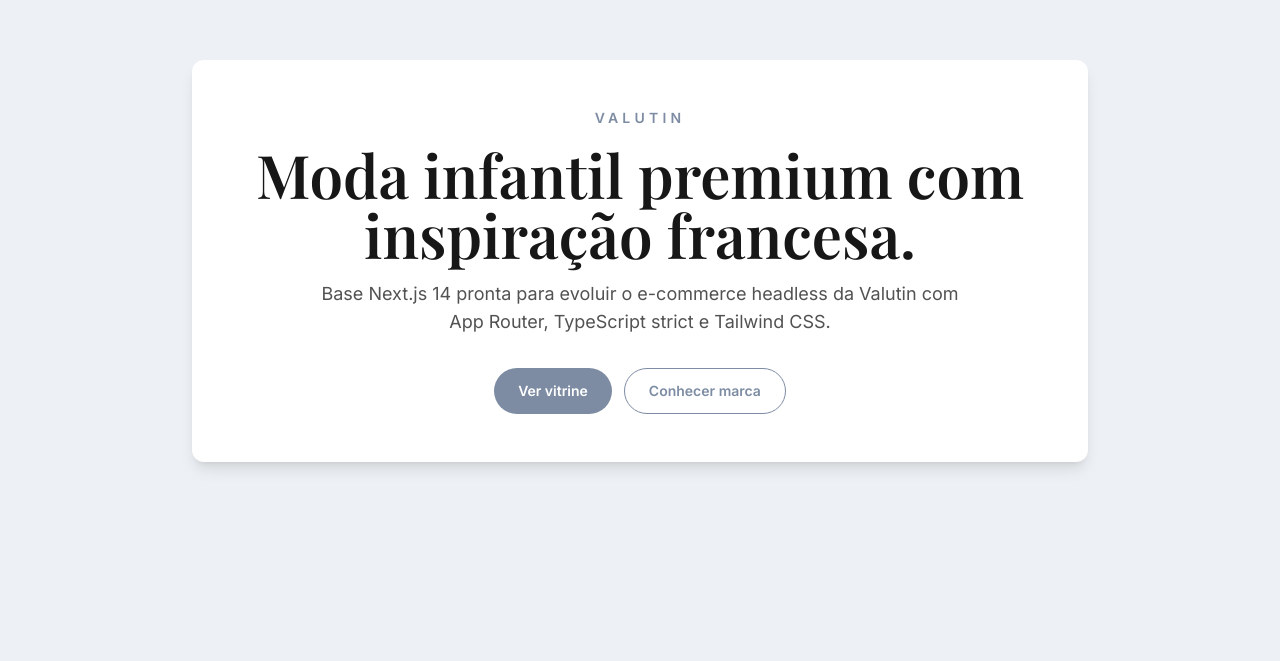
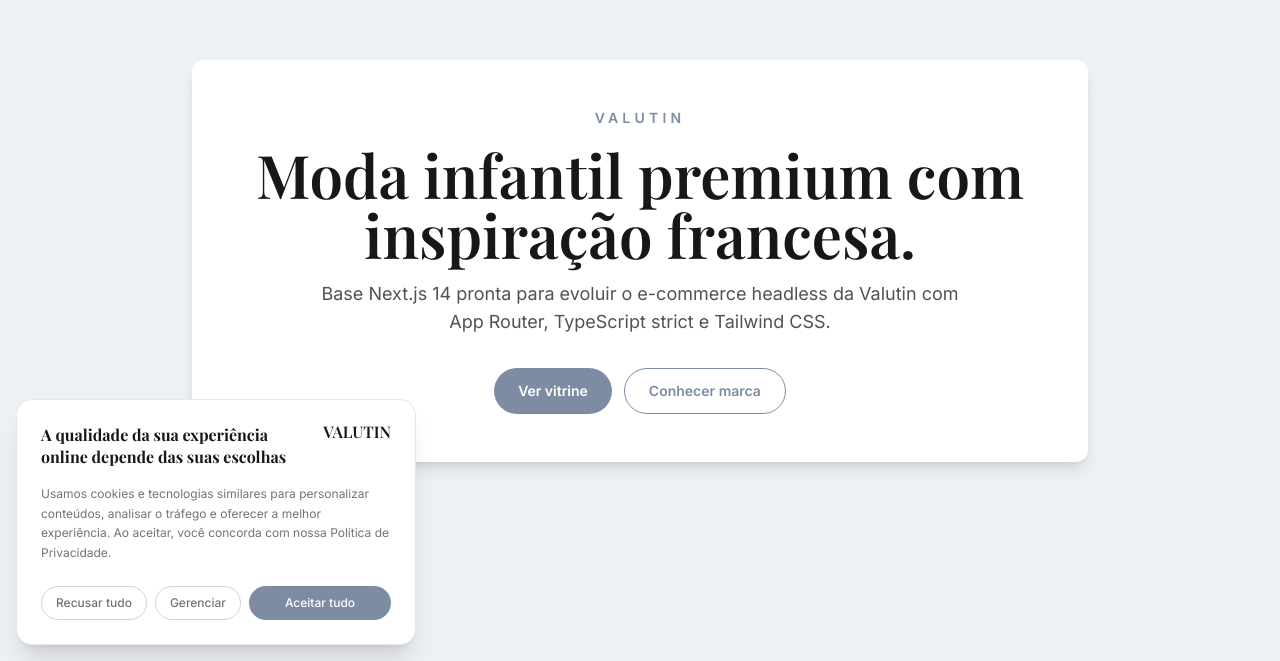
Before and after one commit to emeverton/valutin-ecommerce, a Next.js app: page / in a window 1280 px wide. Shown: the part 139-800 px from the top of the page. Built offline with nearby package versions, Linux system fonts and the light colour scheme.

Commit message:
feat: add CookieBanner LGPD with Framer Motion and localStorage persistence

```diff
--- a/src/app/layout.tsx
+++ b/src/app/layout.tsx
@@ -1,5 +1,6 @@
 import type { Metadata } from "next";
 import { Inter, Playfair_Display } from "next/font/google";
+import { CookieBanner } from "@/components/gdpr/CookieBanner";
 import "./globals.css";
 
 const playfairDisplay = Playfair_Display({
@@ -32,7 +33,10 @@ export default function RootLayout({
       lang="pt-BR"
       className={`${playfairDisplay.variable} ${inter.variable} h-full antialiased`}
     >
-      <body className="flex min-h-full flex-col font-body">{children}</body>
+      <body className="flex min-h-full flex-col font-body">
+        {children}
+        <CookieBanner />
+      </body>
     </html>
   );
 }
--- /dev/null
+++ b/src/components/gdpr/CookieBanner.tsx
@@ -0,0 +1,69 @@
+"use client";
+
+import { AnimatePresence, motion } from "framer-motion";
+import { useCookieConsent } from "@/hooks/useCookieConsent";
+
+export function CookieBanner() {
+  const { hasConsented, acceptAll, rejectAll } = useCookieConsent();
+
+  return (
+    <AnimatePresence>
+      {hasConsented === null ? (
+        <motion.aside
+          aria-label="Aviso de cookies"
+          className="fixed bottom-4 left-4 z-[400] w-[400px] max-w-[calc(100vw-32px)] rounded-2xl border border-[#E8E8E8] bg-white p-6 shadow-xl"
+          initial={{ y: 120, opacity: 0 }}
+          animate={{
+            y: 0,
+            opacity: 1,
+            transition: { delay: 1.5, duration: 0.4, ease: "easeOut" },
+          }}
+          exit={{
+            y: 120,
+            opacity: 0,
+            transition: { duration: 0.3, ease: "easeIn" },
+          }}
+        >
+          <p className="absolute right-6 top-6 font-display text-base font-semibold leading-none text-gray-900">
+            VALUTIN
+          </p>
+
+          <div className="pr-24">
+            <h2 className="font-display text-base font-bold leading-snug text-gray-900">
+              A qualidade da sua experiência online depende das suas escolhas
+            </h2>
+          </div>
+
+          <p className="mt-4 font-body text-xs leading-relaxed text-gray-500">
+            Usamos cookies e tecnologias similares para personalizar conteúdos,
+            analisar o tráfego e oferecer a melhor experiência. Ao aceitar, você
+            concorda com nossa Política de Privacidade.
+          </p>
+
+          <div className="mt-6 flex flex-row gap-2">
+            <button
+              className="rounded-full border border-gray-300 bg-white px-3.5 py-2 font-body text-xs font-medium text-gray-500 transition-colors hover:border-gray-400 hover:text-gray-700"
+              type="button"
+              onClick={rejectAll}
+            >
+              Recusar tudo
+            </button>
+            <button
+              className="rounded-full border border-gray-300 bg-white px-3.5 py-2 font-body text-xs font-medium text-gray-500 transition-colors hover:border-gray-400 hover:text-gray-700"
+              type="button"
+            >
+              Gerenciar
+            </button>
+            <button
+              className="flex-1 rounded-full bg-brand px-3.5 py-2 font-body text-xs font-medium text-white transition-colors hover:bg-brand-hover"
+              type="button"
+              onClick={acceptAll}
+            >
+              Aceitar tudo
+            </button>
+          </div>
+        </motion.aside>
+      ) : null}
+    </AnimatePresence>
+  );
+}
--- /dev/null
+++ b/src/hooks/useCookieConsent.ts
@@ -0,0 +1,60 @@
+"use client";
+
+import { useCallback, useEffect, useState } from "react";
+
+const COOKIE_CONSENT_KEY = "valutin-cookie-consent";
+
+type CookieConsentValue = boolean | null;
+
+type UseCookieConsentResult = {
+  hasConsented: CookieConsentValue;
+  acceptAll: () => void;
+  rejectAll: () => void;
+};
+
+function readStoredConsent(): CookieConsentValue {
+  if (typeof window === "undefined") {
+    return null;
+  }
+
+  const storedValue = window.localStorage.getItem(COOKIE_CONSENT_KEY);
+
+  if (storedValue === "true") {
+    return true;
+  }
+
+  if (storedValue === "false") {
+    return false;
+  }
+
+  return null;
+}
+
+function persistConsent(value: boolean): void {
+  window.localStorage.setItem(COOKIE_CONSENT_KEY, String(value));
+}
+
+export function useCookieConsent(): UseCookieConsentResult {
+  const [hasConsented, setHasConsented] =
+    useState<CookieConsentValue>(null);
+
+  useEffect(() => {
+    setHasConsented(readStoredConsent());
+  }, []);
+
+  const acceptAll = useCallback(() => {
+    persistConsent(true);
+    setHasConsented(true);
+  }, []);
+
+  const rejectAll = useCallback(() => {
+    persistConsent(false);
+    setHasConsented(false);
+  }, []);
+
+  return {
+    hasConsented,
+    acceptAll,
+    rejectAll,
+  };
+}
```
